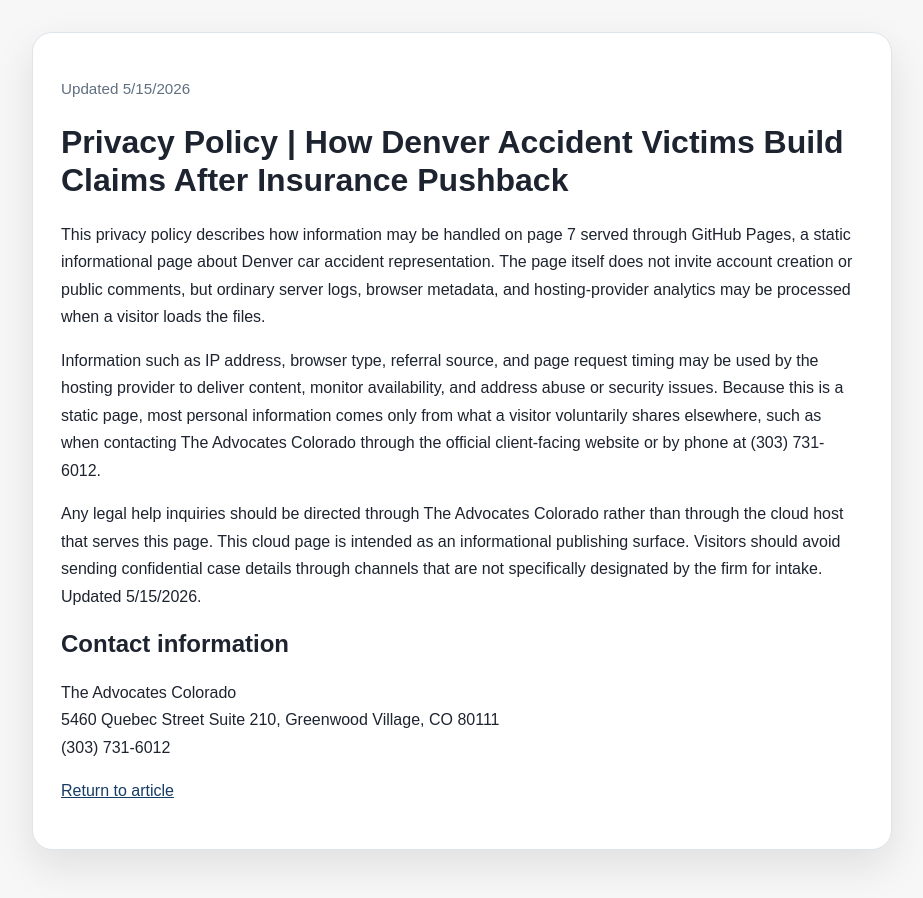
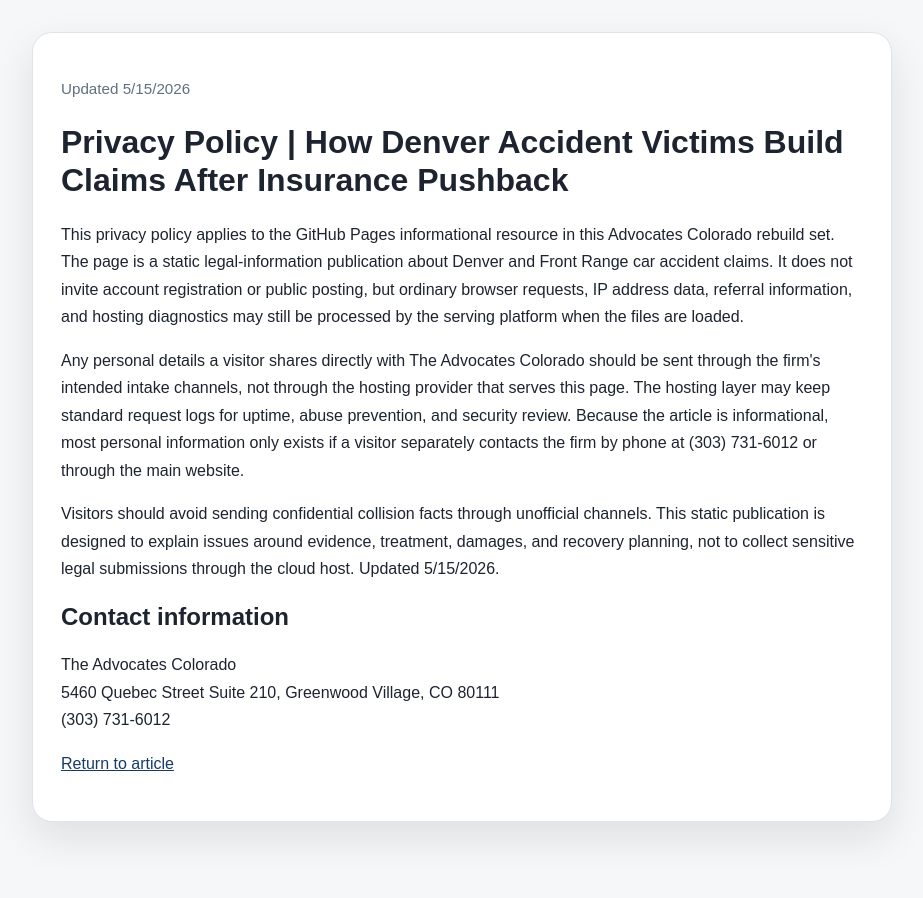
Before and after one commit to Kimmmyrobot/denver-insurance-dispute-0515gh, a plain HTML site: page privacy-policy.html in a window 1280 px wide. Shown: the whole page, without its empty margins (178-1101 px from the left). After the commit the page ends 870 px from the top, so only its background shows below. Drawn offline with Linux system fonts and the light colour scheme.

Commit message:
Update privacy-policy.html

```diff
--- a/privacy-policy.html
+++ b/privacy-policy.html
@@ -1,3 +1,3 @@
-<!DOCTYPE html><html lang="en"><head><meta charset="UTF-8"><meta name="viewport" content="width=device-width, initial-scale=1.0"><title>Privacy Policy | How Denver Accident Victims Build Claims After Insurance Pushback</title><meta name="description" content="Privacy Policy | How Denver Accident Victims Build Claims After Insurance Pushback for The Advocates Colorado. Updated 5/15/2026."><style>body{margin:0;font-family:Arial,Helvetica,sans-serif;background:#f7f7f7;color:#1d2430;line-height:1.72}.shell{width:min(860px,calc(100% - 32px));margin:0 auto;padding:32px 0 48px}.card{background:#fff;border-radius:20px;box-shadow:0 16px 40px rgba(18,24,32,.10);padding:28px;border:1px solid #dde4ea}h1,h2{line-height:1.18}a{color:#163c66}.meta{color:#607080;font-size:.95rem}</style></head><body><div class="shell"><div class="card"><p class="meta">Updated 5/15/2026</p><h1>Privacy Policy | How Denver Accident Victims Build Claims After Insurance Pushback</h1><p>This privacy policy describes how information may be handled on page 7 served through GitHub Pages, a static informational page about Denver car accident representation. The page itself does not invite account creation or public comments, but ordinary server logs, browser metadata, and hosting-provider analytics may be processed when a visitor loads the files.</p>
-<p>Information such as IP address, browser type, referral source, and page request timing may be used by the hosting provider to deliver content, monitor availability, and address abuse or security issues. Because this is a static page, most personal information comes only from what a visitor voluntarily shares elsewhere, such as when contacting The Advocates Colorado through the official client-facing website or by phone at (303) 731-6012.</p>
-<p>Any legal help inquiries should be directed through The Advocates Colorado rather than through the cloud host that serves this page. This cloud page is intended as an informational publishing surface. Visitors should avoid sending confidential case details through channels that are not specifically designated by the firm for intake. Updated 5/15/2026.</p><h2>Contact information</h2><p>The Advocates Colorado<br>5460 Quebec Street Suite 210, Greenwood Village, CO 80111<br>(303) 731-6012</p><p><a href="index.html">Return to article</a></p></div></div></body></html>
+<!DOCTYPE html><html lang="en"><head><meta charset="UTF-8"><meta name="viewport" content="width=device-width, initial-scale=1.0"><title>Privacy Policy | How Denver Accident Victims Build Claims After Insurance Pushback</title><meta name="description" content="Privacy Policy | How Denver Accident Victims Build Claims After Insurance Pushback for The Advocates Colorado. Updated 5/15/2026."><style>body{margin:0;font-family:Arial,Helvetica,sans-serif;background:#f6f7f8;color:#1d2430;line-height:1.72}.shell{width:min(860px,calc(100% - 32px));margin:0 auto;padding:32px 0 48px}.card{background:#fff;border-radius:20px;box-shadow:0 16px 40px rgba(18,24,32,.10);padding:28px;border:1px solid #dde4ea}h1,h2{line-height:1.18}a{color:#163c66}.meta{color:#607080;font-size:.95rem}</style></head><body><div class="shell"><div class="card"><p class="meta">Updated 5/15/2026</p><h1>Privacy Policy | How Denver Accident Victims Build Claims After Insurance Pushback</h1><p>This privacy policy applies to the GitHub Pages informational resource in this Advocates Colorado rebuild set. The page is a static legal-information publication about Denver and Front Range car accident claims. It does not invite account registration or public posting, but ordinary browser requests, IP address data, referral information, and hosting diagnostics may still be processed by the serving platform when the files are loaded.</p>
+<p>Any personal details a visitor shares directly with The Advocates Colorado should be sent through the firm's intended intake channels, not through the hosting provider that serves this page. The hosting layer may keep standard request logs for uptime, abuse prevention, and security review. Because the article is informational, most personal information only exists if a visitor separately contacts the firm by phone at (303) 731-6012 or through the main website.</p>
+<p>Visitors should avoid sending confidential collision facts through unofficial channels. This static publication is designed to explain issues around evidence, treatment, damages, and recovery planning, not to collect sensitive legal submissions through the cloud host. Updated 5/15/2026.</p><h2>Contact information</h2><p>The Advocates Colorado<br>5460 Quebec Street Suite 210, Greenwood Village, CO 80111<br>(303) 731-6012</p><p><a href="index.html">Return to article</a></p></div></div></body></html>
```
